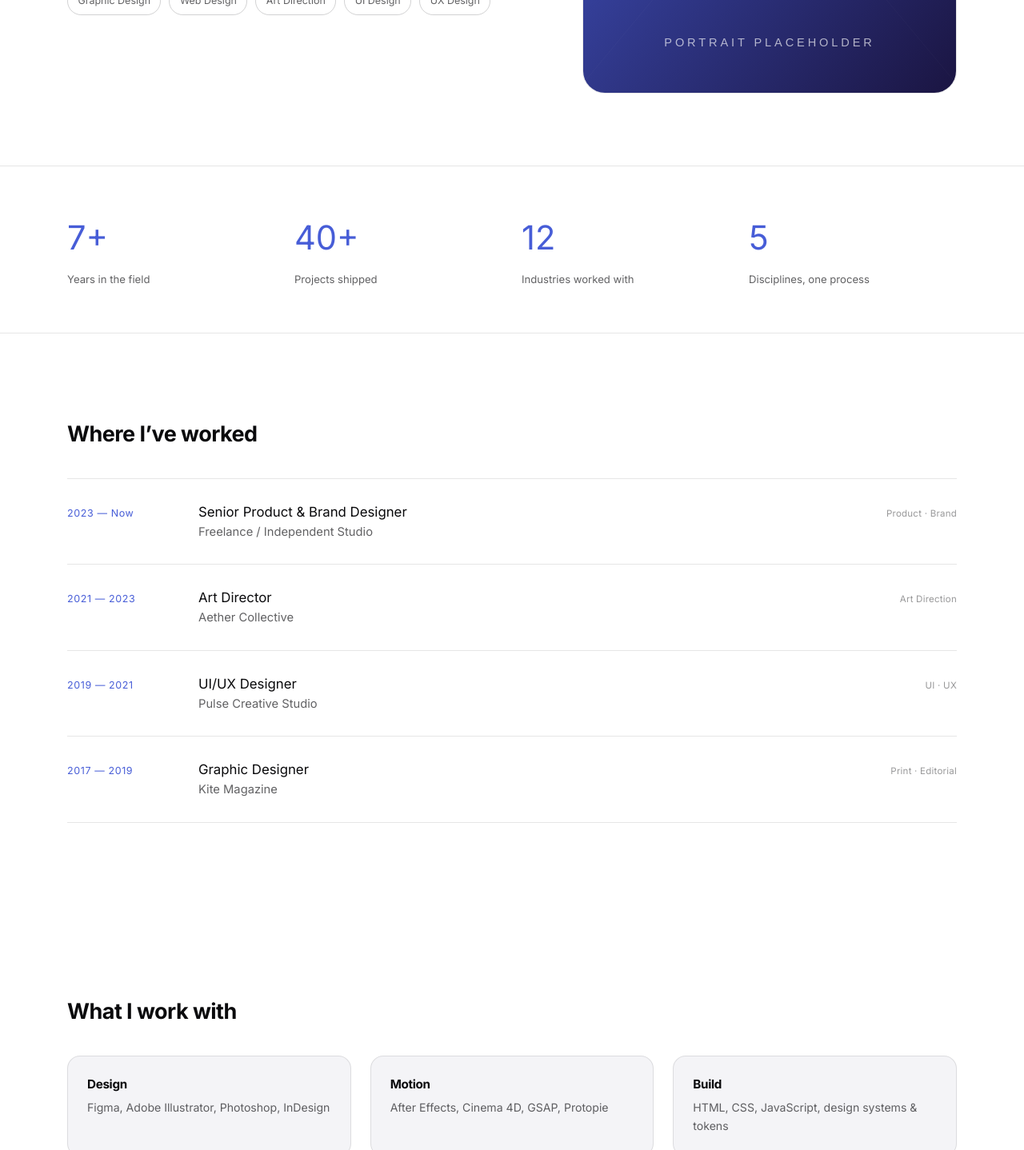
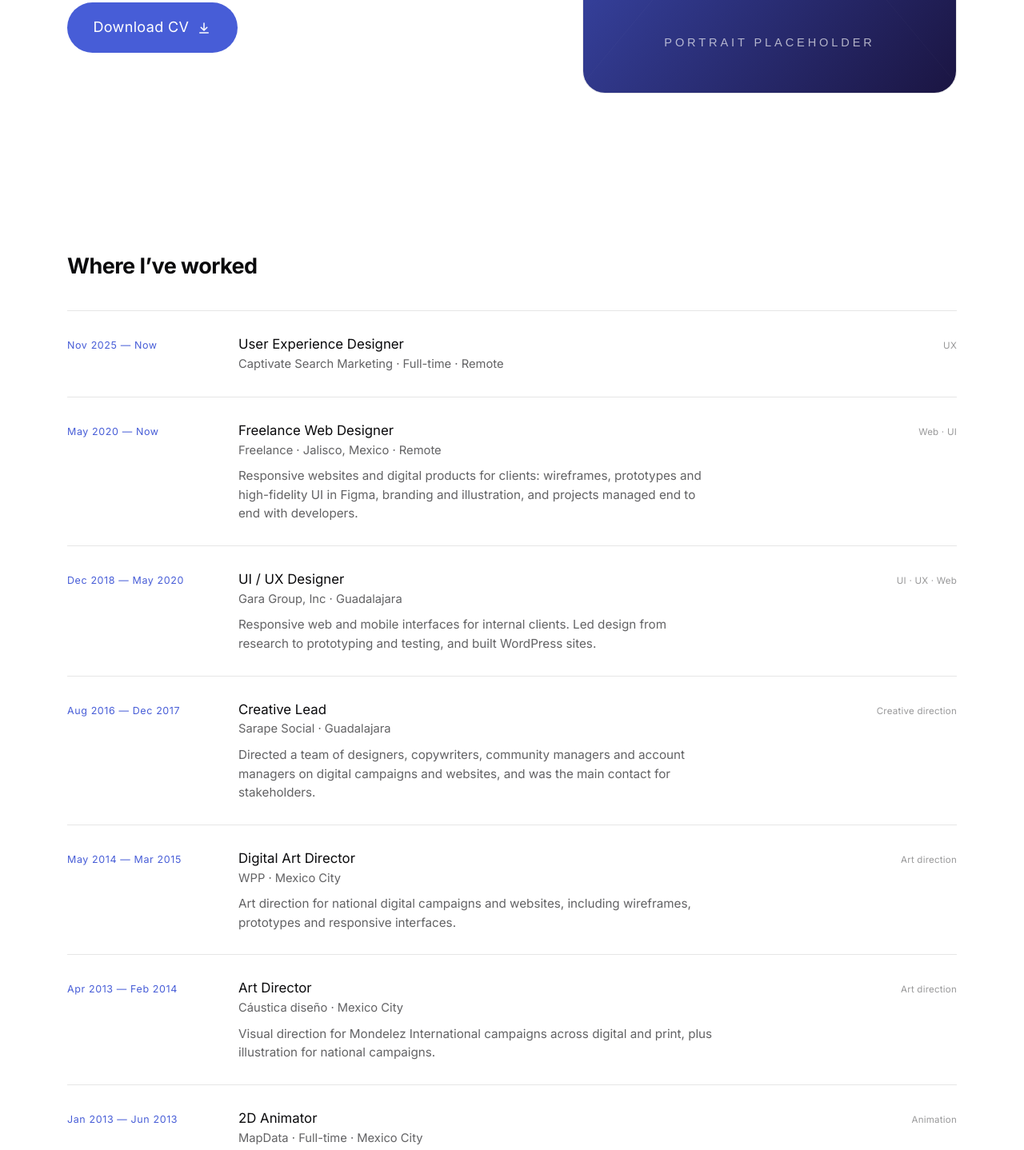
Before and after one commit to algovisual-mx/algovisual, a plain HTML site: page about.html in a window 1280 px wide. Shown: the part 634-2072 px from the top of the page at 80% size. Drawn offline with Linux system fonts and the light colour scheme.

Commit message:
About: real work history from LinkedIn, CV download, LinkedIn profile link
Co-Authored-By: Claude Sonnet 5.5 <noreply@anthropic.com>

```diff
--- a/about.html
+++ b/about.html
@@ -14,9 +14,9 @@
 <link rel="preconnect" href="https://fonts.gstatic.com" crossorigin>
 <link href="https://fonts.googleapis.com/css2?family=Inter:wght@400;500;600;700;800&display=swap" rel="stylesheet">
 
-<link rel="stylesheet" href="css/style.css?v=20261174">
-<link rel="stylesheet" href="css/about.css?v=20261174">
-<script src="js/page-wipe.js?v=20261174"></script>
+<link rel="stylesheet" href="css/style.css?v=20261176">
+<link rel="stylesheet" href="css/about.css?v=20261176">
+<script src="js/page-wipe.js?v=20261176"></script>
 </head>
 <body data-page="about">
 
@@ -59,30 +59,12 @@
           <span class="about-tag">UI Design</span>
           <span class="about-tag">UX Design</span>
         </div>
+        <div class="about-actions">
+          <a class="btn btn-primary" href="assets/cv/Salvador-Gonzalez-CV.pdf" download="Salvador-Gonzalez-CV.pdf">Download CV <svg viewBox="0 0 24 24" fill="none" stroke="currentColor" stroke-width="2" stroke-linecap="round" stroke-linejoin="round" aria-hidden="true" width="18" height="18"><path d="M12 4v11"/><path d="m7 11 5 5 5-5"/><path d="M5 20h14"/></svg></a>
+        </div>
       </div>
       <div class="about-portrait reveal">
         <img src="assets/images/about-portrait.svg" alt="Portrait of Sal">
-      </div>
-    </div>
-  </section>
-
-  <section class="stat-strip">
-    <div class="container stat-grid">
-      <div class="reveal">
-        <div class="stat-num">7+</div>
-        <div class="stat-label">Years in the field</div>
-      </div>
-      <div class="reveal">
-        <div class="stat-num">40+</div>
-        <div class="stat-label">Projects shipped</div>
-      </div>
-      <div class="reveal">
-        <div class="stat-num">12</div>
-        <div class="stat-label">Industries worked with</div>
-      </div>
-      <div class="reveal">
-        <div class="stat-num">5</div>
-        <div class="stat-label">Disciplines, one process</div>
       </div>
     </div>
   </section>
@@ -93,36 +75,75 @@
 
       <div class="timeline">
         <div class="timeline-item reveal">
-          <span class="timeline-date">2023 — Now</span>
+          <span class="timeline-date">Nov 2025 — Now</span>
           <div>
-            <div class="timeline-role">Senior Product &amp; Brand Designer</div>
-            <div class="timeline-org">Freelance / Independent Studio</div>
+            <div class="timeline-role">User Experience Designer</div>
+            <div class="timeline-org">Captivate Search Marketing · Full-time · Remote</div>
           </div>
-          <span class="timeline-tag">Product · Brand</span>
+          <span class="timeline-tag">UX</span>
         </div>
         <div class="timeline-item reveal">
-          <span class="timeline-date">2021 — 2023</span>
+          <span class="timeline-date">May 2020 — Now</span>
+          <div>
+            <div class="timeline-role">Freelance Web Designer</div>
+            <div class="timeline-org">Freelance · Jalisco, Mexico · Remote</div>
+            <p class="timeline-desc">Responsive websites and digital products for clients: wireframes, prototypes and high-fidelity UI in Figma, branding and illustration, and projects managed end to end with developers.</p>
+          </div>
+          <span class="timeline-tag">Web · UI</span>
+        </div>
+        <div class="timeline-item reveal">
+          <span class="timeline-date">Dec 2018 — May 2020</span>
+          <div>
+            <div class="timeline-role">UI / UX Designer</div>
+            <div class="timeline-org">Gara Group, Inc · Guadalajara</div>
+            <p class="timeline-desc">Responsive web and mobile interfaces for internal clients. Led design from research to prototyping and testing, and built WordPress sites.</p>
+          </div>
+          <span class="timeline-tag">UI · UX · Web</span>
+        </div>
+        <div class="timeline-item reveal">
+          <span class="timeline-date">Aug 2016 — Dec 2017</span>
+          <div>
+            <div class="timeline-role">Creative Lead</div>
+            <div class="timeline-org">Sarape Social · Guadalajara</div>
+            <p class="timeline-desc">Directed a team of designers, copywriters, community managers and account managers on digital campaigns and websites, and was the main contact for stakeholders.</p>
+          </div>
+          <span class="timeline-tag">Creative direction</span>
+        </div>
+        <div class="timeline-item reveal">
+          <span class="timeline-date">May 2014 — Mar 2015</span>
+          <div>
+            <div class="timeline-role">Digital Art Director</div>
+            <div class="timeline-org">WPP · Mexico City</div>
+            <p class="timeline-desc">Art direction for national digital campaigns and websites, including wireframes, prototypes and responsive interfaces.</p>
+          </div>
+          <span class="timeline-tag">Art direction</span>
+        </div>
+        <div class="timeline-item reveal">
+          <span class="timeline-date">Apr 2013 — Feb 2014</span>
           <div>
             <div class="timeline-role">Art Director</div>
-            <div class="timeline-org">Aether Collective</div>
+            <div class="timeline-org">Cáustica diseño · Mexico City</div>
+            <p class="timeline-desc">Visual direction for Mondelez International campaigns across digital and print, plus illustration for national campaigns.</p>
           </div>
-          <span class="timeline-tag">Art Direction</span>
+          <span class="timeline-tag">Art direction</span>
         </div>
         <div class="timeline-item reveal">
-          <span class="timeline-date">2019 — 2021</span>
+          <span class="timeline-date">Jan 2013 — Jun 2013</span>
           <div>
-            <div class="timeline-role">UI/UX Designer</div>
-            <div class="timeline-org">Pulse Creative Studio</div>
+            <div class="timeline-role">2D Animator</div>
+            <div class="timeline-org">MapData · Full-time · Mexico City</div>
+            <p class="timeline-desc">2D animation and visual assets for interactive platforms, working with designers and developers.</p>
           </div>
-          <span class="timeline-tag">UI · UX</span>
+          <span class="timeline-tag">Animation</span>
         </div>
         <div class="timeline-item reveal">
-          <span class="timeline-date">2017 — 2019</span>
+          <span class="timeline-date">Feb 2012 — Jun 2012</span>
           <div>
-            <div class="timeline-role">Graphic Designer</div>
-            <div class="timeline-org">Kite Magazine</div>
+            <div class="timeline-role">Jr. Web Designer</div>
+            <div class="timeline-org">IA Interactive · Morelia</div>
+            <p class="timeline-desc">Internal websites and microsites, and maintenance of Cinépolis websites and apps.</p>
           </div>
-          <span class="timeline-tag">Print · Editorial</span>
+          <span class="timeline-tag">Web</span>
         </div>
       </div>
     </div>
@@ -154,7 +175,8 @@
       <p class="cta-sub">I reply to every message — usually within a day.</p>
       <div class="cta-actions">
         <a class="btn btn-ghost" href="mailto:salvador.galvizouri@gmail.com">Email</a>
-        <a class="btn btn-ghost" href="https://www.linkedin.com/" target="_blank" rel="noopener noreferrer">LinkedIn</a>
+        <a class="btn btn-ghost" href="https://www.linkedin.com/in/salvador-alvizouri/" target="_blank" rel="noopener noreferrer">LinkedIn</a>
+        <a class="btn btn-ghost" href="assets/cv/Salvador-Gonzalez-CV.pdf" download="Salvador-Gonzalez-CV.pdf">Download CV</a>
       </div>
     </div>
   </section>
@@ -169,7 +191,7 @@
   </div>
 </footer>
 
-<script src="js/main.js?v=20261174"></script>
-<script src="js/cursor.js?v=20261174"></script>
+<script src="js/main.js?v=20261176"></script>
+<script src="js/cursor.js?v=20261176"></script>
 </body>
 </html>
--- a/css/about.css
+++ b/css/about.css
@@ -102,7 +102,7 @@
 
 .timeline-item {
   display: grid;
-  grid-template-columns: 140px 1fr auto;
+  grid-template-columns: 190px 1fr auto;
   gap: 24px;
   align-items: baseline;
   padding-block: 28px;
@@ -182,3 +182,22 @@
   margin-top: 10px;
   font-size: 0.88rem;
 }
+
+
+/* Work history: one or two lines on what each role covered */
+.timeline-desc {
+  margin: 8px 0 0;
+  max-width: 62ch;
+  color: var(--fg-muted);
+  font-size: 0.95rem;
+  line-height: 1.55;
+}
+
+/* Hero actions (CV download) */
+.about-actions {
+  display: flex;
+  flex-wrap: wrap;
+  gap: 12px;
+  margin-top: clamp(24px, 3vw, 32px);
+}
+.about-actions .btn { display: inline-flex; align-items: center; gap: 10px; }
```
Also changed, not shown: index.html (+13 -12 lines), project.html (+9 -8 lines), 1 other file.
